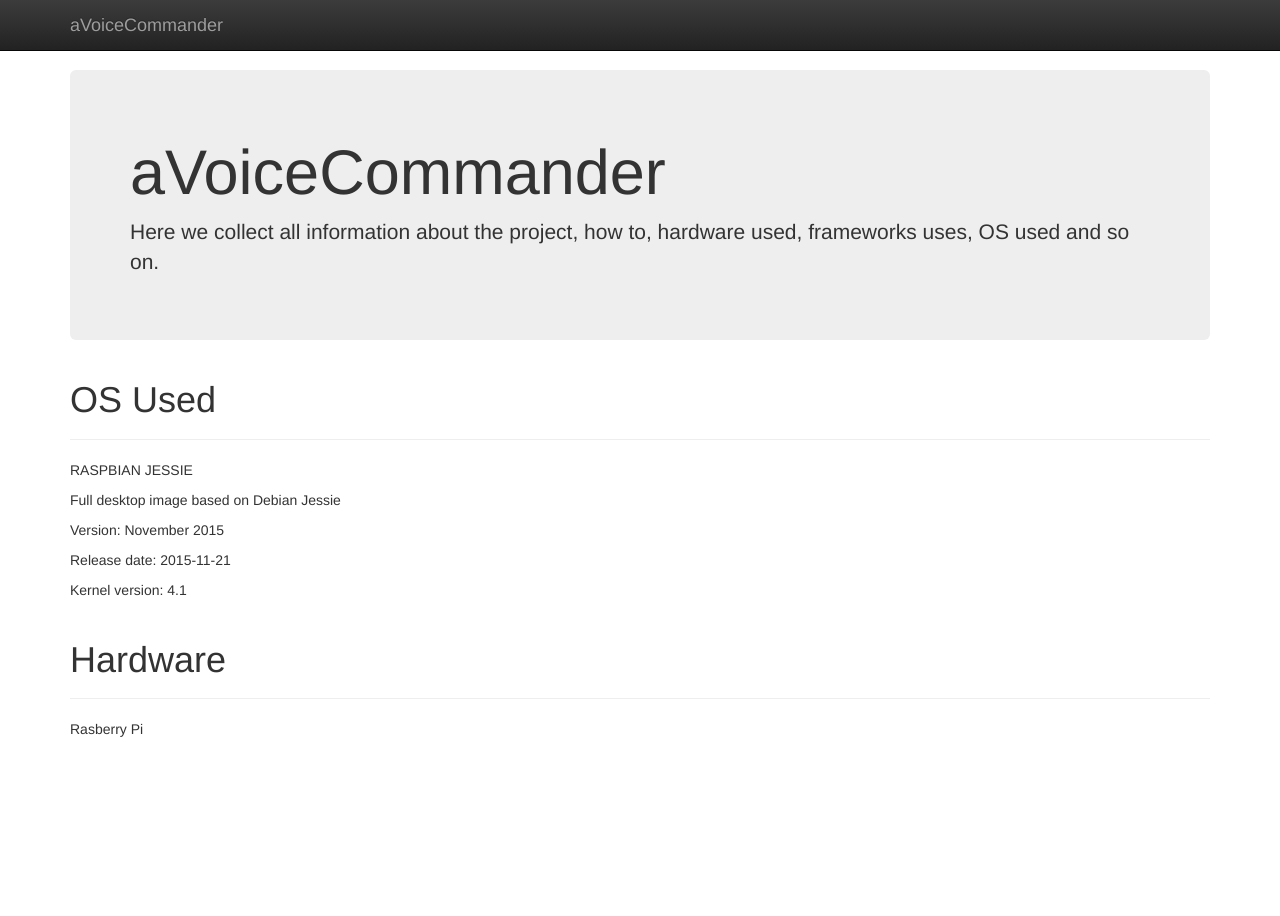
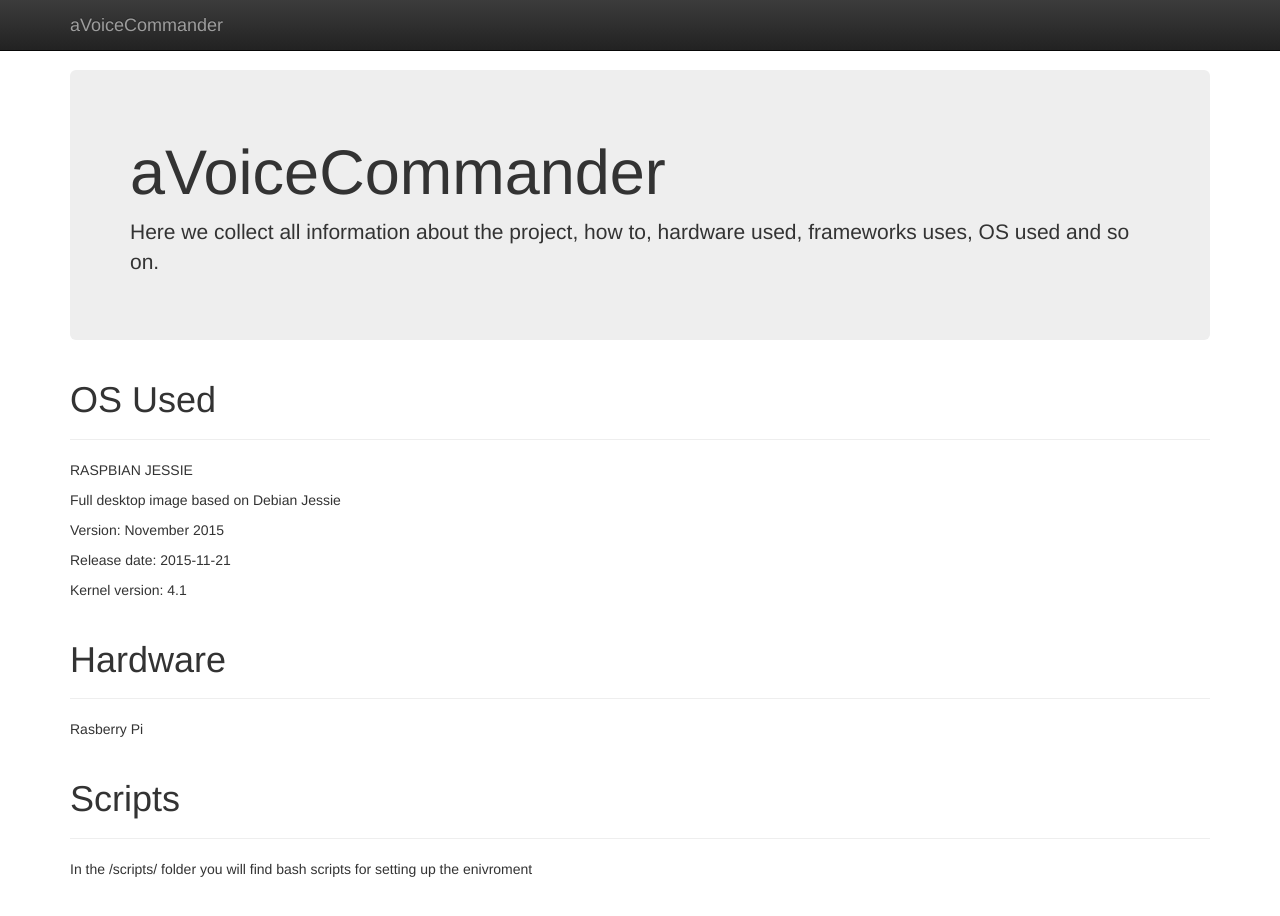
Before and after one commit to AndersGn/aVoiceCommander, a plain HTML site: page cookbook/index.html in a window 1280 px wide. Before the commit the page ends 800 px from the top, so only its background shows below. Drawn offline with Linux system fonts and the light colour scheme.

Commit message:
Added info about the scripts folder

```diff
--- a/cookbook/index.html
+++ b/cookbook/index.html
@@ -50,6 +50,10 @@
             <h1>Hardware</h1>
         </div>
         <p>Rasberry Pi</p>
+		<div class="page-header">
+			<h1>Scripts</h1>
+        </div>
+        <p>In the /scripts/ folder you will find bash scripts for setting up the enivroment</p>
 		<!-- Bootstrap core JavaScript ================================================== -->
         <!-- Placed at the end of the document so the pages load faster -->
         <script src="js/jquery.min.js">
```
